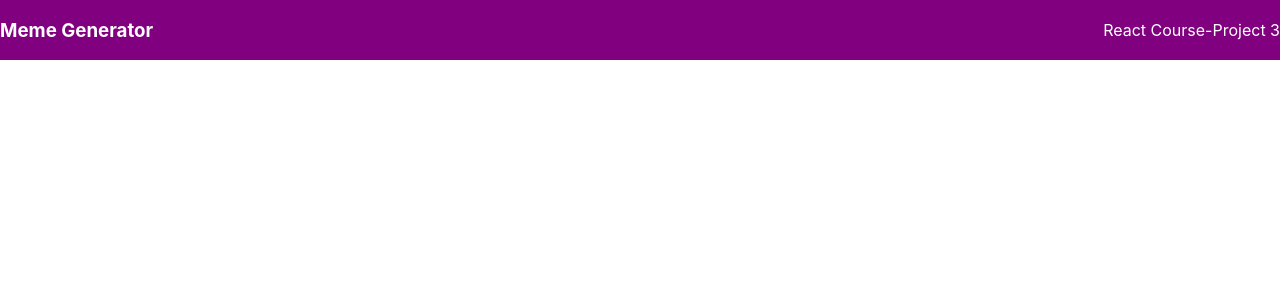
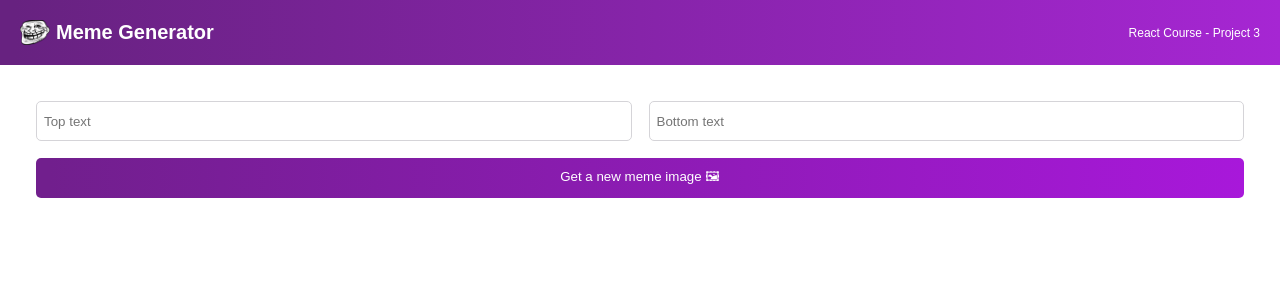
Before and after one commit to AFra1892/Meme-Generator, a React (Create React App) app: page / in a window 1280 px wide. Shown: the top 300 px of the page. Built offline with nearby package versions, Linux system fonts and the light colour scheme.

Commit message:
adding meme components

```diff
--- a/src/App.js
+++ b/src/App.js
@@ -1,13 +1,12 @@
-import logo from './logo.svg';
-import './App.css';
-import Header from './Components/Header';
+import React from "react"
+import Header from "./Components/Header"
+import Meme from "./Components/Meme"
 
-function App() {
-  return (
-    <div className="App">
-      <Header/>
-    </div>
-  );
+export default function App() {
+    return (
+        <div>
+            <Header />
+            <Meme />
+        </div>
+    )
 }
-
-export default App;
--- a/src/Components/Header.js
+++ b/src/Components/Header.js
@@ -1,10 +1,14 @@
-import React from "react";
+import React from "react"
 
-export default function Header(){
-    return(
-        <header>
-            <h3>Meme Generator</h3>
-            <p>React Course-Project 3</p>
+export default function Header() {
+    return (
+        <header className="header">
+            <img
+                src="./images/troll-face.png"
+                className="header--image"
+            />
+            <h2 className="header--title">Meme Generator</h2>
+            <h4 className="header--project">React Course - Project 3</h4>
         </header>
     )
 }
--- a/src/Components/Meme.js
+++ b/src/Components/Meme.js
@@ -1,12 +1,24 @@
-import React from "react";
+import React from "react"
 
-export default function Meme(){
-    return(
+export default function Meme() {
+    return (
         <main>
-            <form>
-                <input type="text"/>
-                <input type="text"/>
-                <button>Get a new image</button>
+            <form className="form">
+                <input
+                    type="text"
+                    placeholder="Top text"
+                    className="form--input"
+                />
+                <input
+                    type="text"
+                    placeholder="Bottom text"
+                    className="form--input"
+                />
+                <button
+                    className="form--button"
+                >
+                    Get a new meme image 🖼
+                </button>
             </form>
         </main>
     )
--- a/src/index.css
+++ b/src/index.css
@@ -1,24 +1,59 @@
-body {
-  margin: 0;
-  padding: 0;
-  font-family: -apple-system, BlinkMacSystemFont, 'Segoe UI', 'Roboto', 'Oxygen',
-    'Ubuntu', 'Cantarell', 'Fira Sans', 'Droid Sans', 'Helvetica Neue',
-    sans-serif;
-  -webkit-font-smoothing: antialiased;
-  -moz-osx-font-smoothing: grayscale;
+* {
+  box-sizing: border-box;
 }
 
-code {
-  font-family: source-code-pro, Menlo, Monaco, Consolas, 'Courier New',
-    monospace;
+body {
+  font-family: "Karla", sans-serif;
+  margin: 0;
 }
-header{
-  height: 60px;
-  width: 100%;
-  background-color: purple;
+
+main {
+  padding: 36px;
+}
+
+.header {
+  display: flex;
+  align-items: center;
+  height: 65px;
+  background: linear-gradient(90deg, #672280 1.18%, #A626D3 100%);
   color: white;
-  display: flex;
-  flex-direction: row;
-  justify-content: space-between;
-  align-items: center;
+  padding: 20px;
 }
+
+.header--image {
+  height: 100%;
+  margin-right: 6px;
+}
+
+.header--title {
+  font-size: 1.25rem;
+  margin-right: auto;
+}
+
+.header--project {
+  font-size: 0.75rem;
+  font-weight: 500;
+}
+
+.form {
+  display: grid;
+  grid-template: 40px 40px / 1fr 1fr;
+  gap: 17px;
+}
+
+.form--input {
+  font-family: "Karla", sans-serif;
+  border-radius: 5px;
+  border: 1px solid #D5D4D8;
+  text-indent: 5px;
+}
+
+.form--button {
+  grid-column: 1 / -1;
+  font-family: "Karla", sans-serif;
+  border-radius: 5px;
+  background: linear-gradient(90.41deg, #711F8D 1.14%, #A818DA 100%);
+  color: white;
+  border: none;
+  cursor: pointer;
+}
```
